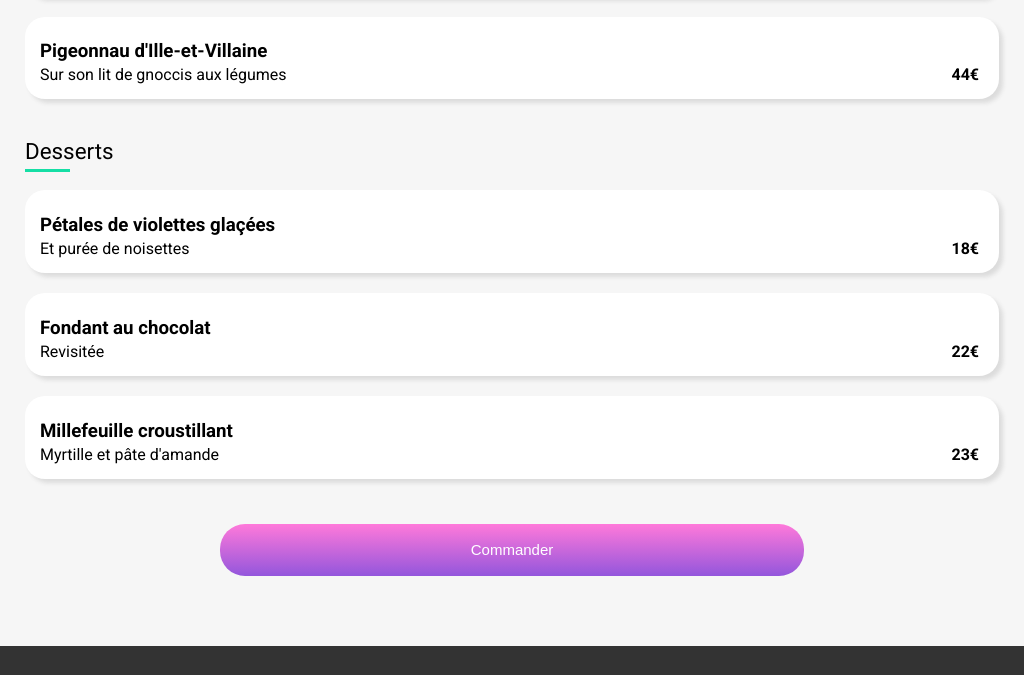
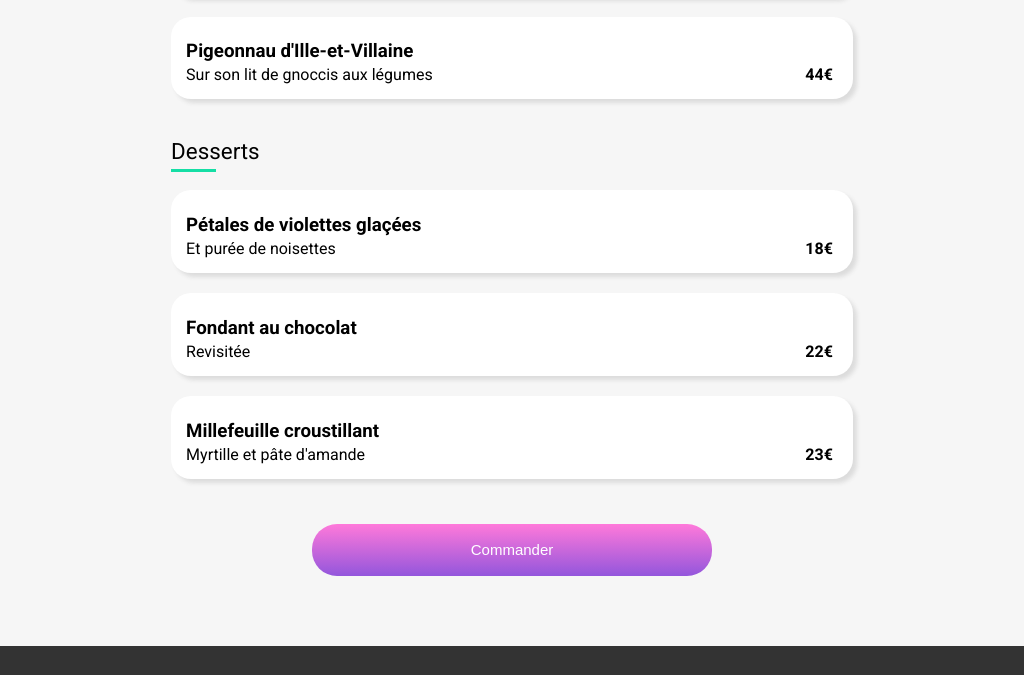
Before and after one commit to Jeremie-237/JeremieBaudino_3_06042021, a website: page menus/a_la_francaise.html in a window 1024 px wide. Shown: the part 1087-1762 px from the top of the page. Drawn offline with Linux system fonts and the light colour scheme; a web font is replaced by a local one.

Commit message:
ajout media queries sur les menus

```diff
--- a/sass/_main-menu.scss
+++ b/sass/_main-menu.scss
@@ -87,10 +87,13 @@ section{
     .menu-content{
         display:flex;
         flex-direction: column;
-        @media (min-width:1400px){
+        @media (min-width:1100px){
             flex-direction: row;
             justify-content: space-evenly;
             flex-wrap: wrap;
+        }
+        @media (min-width:900px) and (max-width:1266px){
+            flex-direction: column;
         }
 
 
@@ -98,8 +101,12 @@ section{
         .menu-section{
             opacity:0;
             animation:card-opacity 2s forwards;
-            @media (min-width:1400px){
+            @media (min-width:1100px){
                 width:25rem;
+            }
+            @media (min-width:900px) and (max-width:1266px){
+                align-self: center;
+                width:70%;
             }
 
             .heading{
@@ -265,8 +272,11 @@ section{
             box-shadow: 2px 3px 5px 4px #a9a9a9;
             background:linear-gradient(#ff8cd9,$purpledark)
         }
-        @media (min-width:1400px){
+        @media (min-width:1100px){
             max-width:30rem;
+        }
+        @media (min-width:900px) and (max-width:1266px){
+            max-width:25rem;
         }
     }
 }
```
Also changed, not shown: css/main.css, public/css/style.css, 2 other files.
